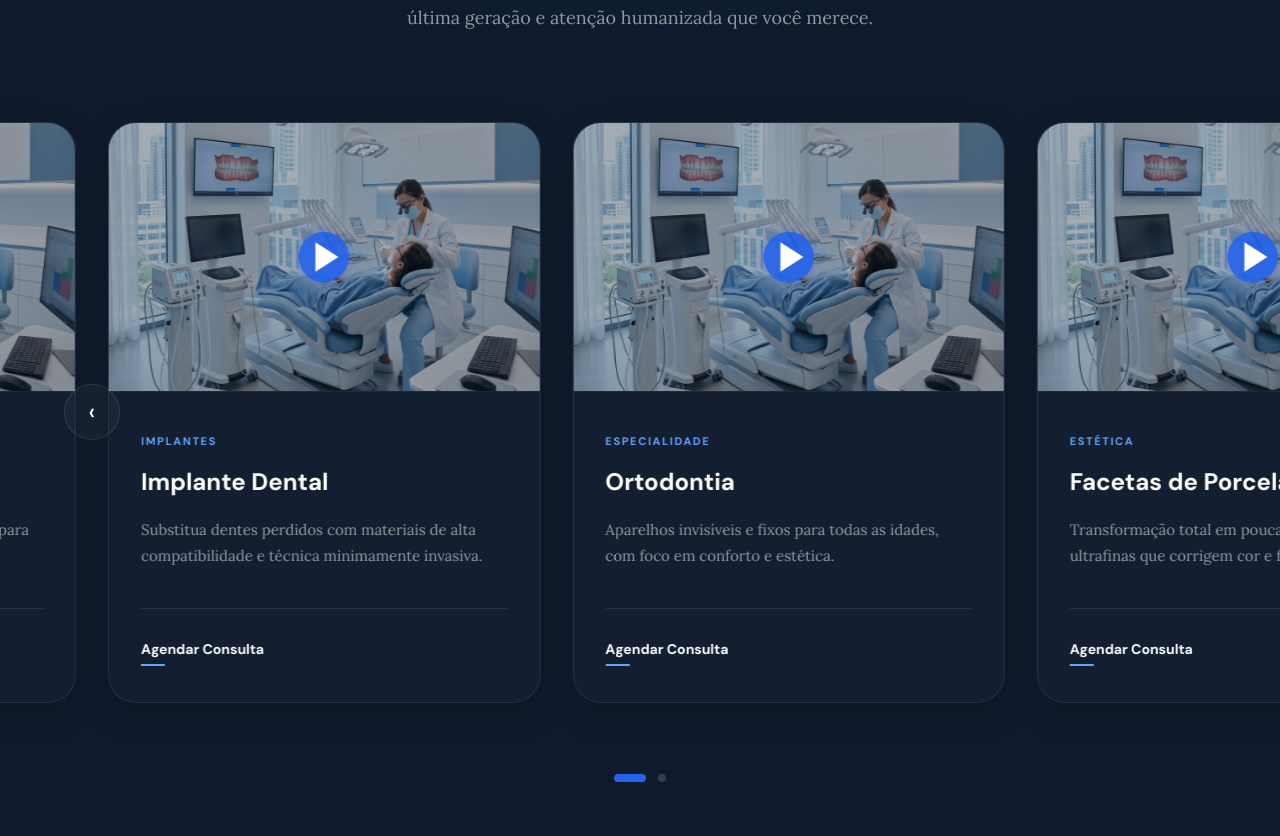
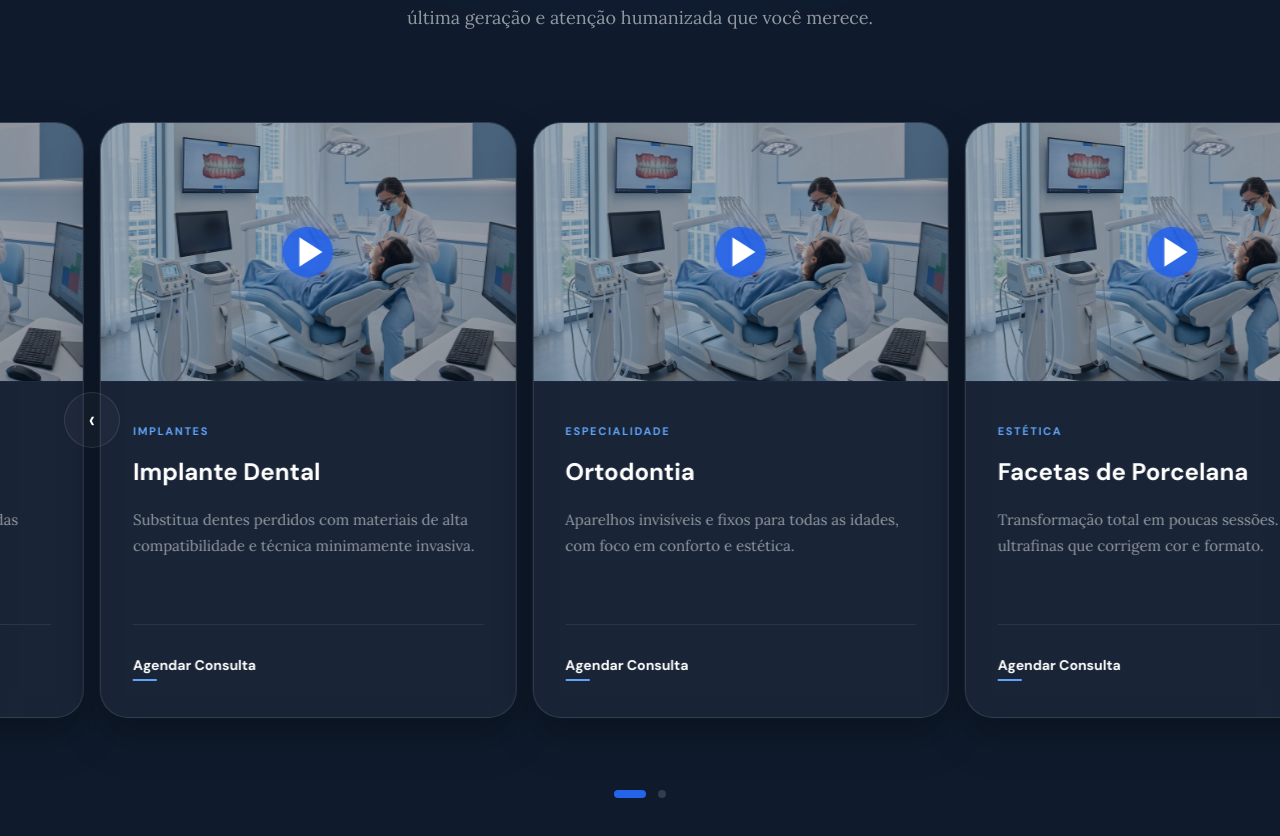
Before and after one commit to ironiaproject-a11y/dental, a Next.js app: page / in a window 1280 px wide. Shown: the part 2305-3141 px from the top of the page. Built offline with nearby package versions, Linux system fonts and the light colour scheme.

Commit message:
style: enhance card solidity and reduce gaps to remove 'hole' effect

```diff
--- a/src/app/components/Services.module.css
+++ b/src/app/components/Services.module.css
@@ -83,7 +83,7 @@
 ──────────────────────────────────────── */
 .serviceCard {
   box-sizing: border-box;
-  padding: 0 1rem;
+  padding: 0 0.5rem; /* Reduced from 1rem to close the 'hole' between cards */
   transition: all 0.4s ease;
   cursor: pointer;
   display: flex;
@@ -91,22 +91,23 @@
 }
 
 .cardInner {
-  background: rgba(255, 255, 255, 0.02);
-  border: 1px solid rgba(255, 255, 255, 0.08);
+  background: rgba(30, 41, 59, 0.7); /* Lighter, more solid blue-grey */
+  backdrop-filter: blur(10px);
+  border: 1px solid rgba(255, 255, 255, 0.12);
   border-radius: 28px;
   overflow: hidden;
   display: flex;
   flex-direction: column;
   height: 100%;
   transition: all 0.5s cubic-bezier(0.16, 1, 0.3, 1);
-  box-shadow: 0 10px 30px rgba(0, 0, 0, 0.2);
+  box-shadow: 0 20px 40px rgba(0, 0, 0, 0.3);
 }
 
 .serviceCard:hover .cardInner {
-  background: rgba(255, 255, 255, 0.04);
-  border-color: rgba(37, 99, 235, 0.3);
+  background: rgba(30, 41, 59, 1); /* Fully solid on hover */
+  border-color: rgba(37, 99, 235, 0.5);
   transform: translateY(-12px);
-  box-shadow: 0 30px 60px rgba(0, 0, 0, 0.5), 0 0 40px rgba(37, 99, 235, 0.1);
+  box-shadow: 0 40px 80px rgba(0, 0, 0, 0.6), 0 0 40px rgba(37, 99, 235, 0.15);
 }
 
 /* 1. Top Media */
```
